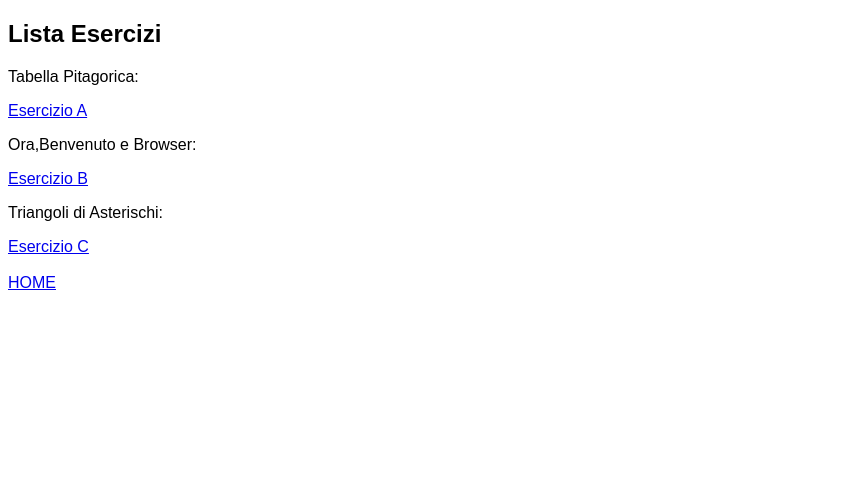
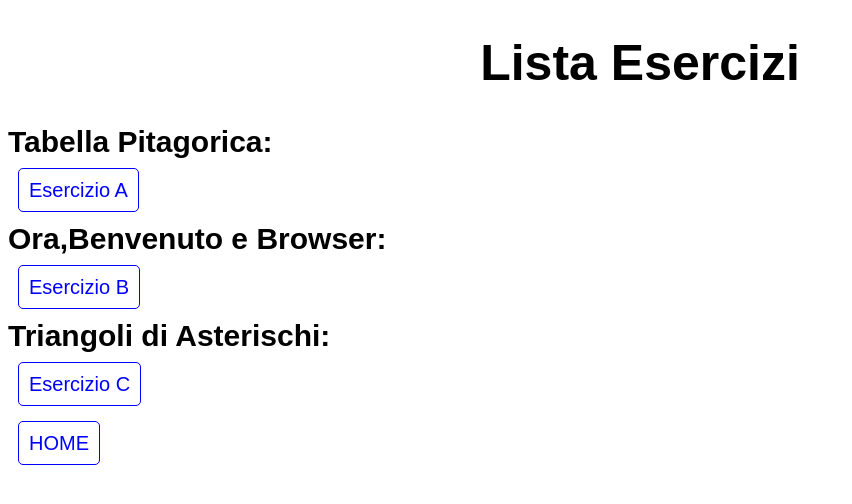
Before and after one commit to Kieltomss/https---github.com-Kieltomss-Quaderno-Informatica, a PHP site: page /Slides/Slide1/Slide1.html in a window 1280 px wide. Shown: the top 504 px of the page, without its empty margins (0-852 px from the left). Run offline with PHP 8.4, Linux system fonts and the light colour scheme.

Commit message:
Bugfix on Slide 3

```diff
--- a/Slides/Slide1/EsercizioB.php
+++ b/Slides/Slide1/EsercizioB.php
@@ -32,7 +32,6 @@
 
     // Mostra il risultato
     echo "Stai usando il browser $browser. <br>";
-
     // Ottieni la data e l'ora corrente
     $today = new DateTime('now', new DateTimeZone('Europe/Rome'));
     echo "<br>Oggi è il " . $today->format('d/m/Y') . "<br>";
@@ -115,5 +114,6 @@ Cosa Fa: Recupera la stringa dell'User Agent dell'utente, che contiene informazi
 <b>new DateTime():</b>
 Cosa Fa: Formatta l'oggetto DateTime in una stringa utilizzando il formato specificato.
 </pre>
+<a href="../Slide1/Slide1.html">Torna Indietro</a>
 </body>
 </html>
--- a/Slides/Slide1/EsercizioC.php
+++ b/Slides/Slide1/EsercizioC.php
@@ -107,5 +107,6 @@ Esempio: substr($d, 0, strlen($d) - 1) rimuove un asterisco dalla fine della str
 Cosa fa: Restituisce la lunghezza di una stringa.
 Esempio: strlen($c) è utilizzato per determinare la lunghezza della stringa iniziale di asterischi.
     </pre>
+    <a href="../Slide1/Slide1.html">Torna Indietro</a>
 </body>
 </html>
--- a/Slides/Slide1/Slide1.html
+++ b/Slides/Slide1/Slide1.html
@@ -7,15 +7,25 @@
 </head>
 <style>
     body {font-family: sans-serif;}
+    a{
+        text-decoration: none;
+        color: blue;
+        font-size: 20px;
+        padding: 10px;
+        margin: 10px;
+        border: 1px solid blue;
+        border-radius: 5px;
+        transition: background-color 0.3s;
+    }
 </style>
 <body>
-    <h2>Lista Esercizi</h2>
-    <p>Tabella Pitagorica:</p>
+    <h1 align=center style = "font-size: 50px;">Lista Esercizi</h1>
+    <h1 style="font-size: 30px;">Tabella Pitagorica:</h1>
     <a href="../Slide1/EsercizioA.php">Esercizio A</a><br>
-    <p>Ora,Benvenuto e Browser:</p>
+    <h1 style="font-size: 30px;">Ora,Benvenuto e Browser:</h1>
     <a href="../Slide1/EsercizioB.php">Esercizio B</a><br>
-    <p>Triangoli di Asterischi: </p>
-    <a href="../Slide1/EsercizioC.php">Esercizio C</a><br><br>
+    <h1 style="font-size: 30px;">Triangoli di Asterischi: </h1>
+    <a href="../Slide1/EsercizioC.php">Esercizio C</a><br><br><br>
     <a href="../../">HOME</a>
 </body>
 </html>
--- a/Slides/Slide2/EsercizioA.php
+++ b/Slides/Slide2/EsercizioA.php
@@ -32,6 +32,6 @@ if (isset($_POST['username']) && isset($_POST['password'])) {
 }
 ?>
 <h4>Spiegazione dell'esercizio:</h4>
-<a href="../Slide2/Slide2.html">Indietro agli Esercizi</a>
+<a href="../Slide2/Slide2.html">Torna Indietro</a>
 </body>
 </html>
--- a/Slides/Slide2/EsercizioB.php
+++ b/Slides/Slide2/EsercizioB.php
@@ -48,6 +48,6 @@
         ';
     }
     ?>
-       <a href="../Slide2/Slide2.html">Indietro agli Esercizi</a>
+       <a href="../Slide2/Slide2.html">Torna Indietro</a>
 </body>
 </html>
--- a/Slides/Slide2/EsercizioC.php
+++ b/Slides/Slide2/EsercizioC.php
@@ -46,6 +46,6 @@ if (isset($_POST['valore'])){
 
 ?>
 <br>
-<a href="../Slide2/Slide2.html">Indietro agli Esercizi</a>
+<a href="../Slide2/Slide2.html">Torna Indietro</a>
 </body>
 </html>
--- a/Slides/Slide3/Slide3.html
+++ b/Slides/Slide3/Slide3.html
@@ -6,6 +6,9 @@
     <title>Slide 2</title>
 </head>
 <body>
+    <h1 align=center style = "font-size: 50px;">Lista Esercizi</h1>
+    <h1 style="font-size: 35px;">Form:</h1>
+    <h1 style="font-size: 20px;">Form Anagrafica Utenti:</h1>
     <a href="../Slide3/Form.Html">Esercizio A</a><br>
 
     <a href="../../">HOME</a>
```
Also changed, not shown: Index.html (+8 -4 lines), Slides/Slide2/Slide2.html (+9 -3 lines).
